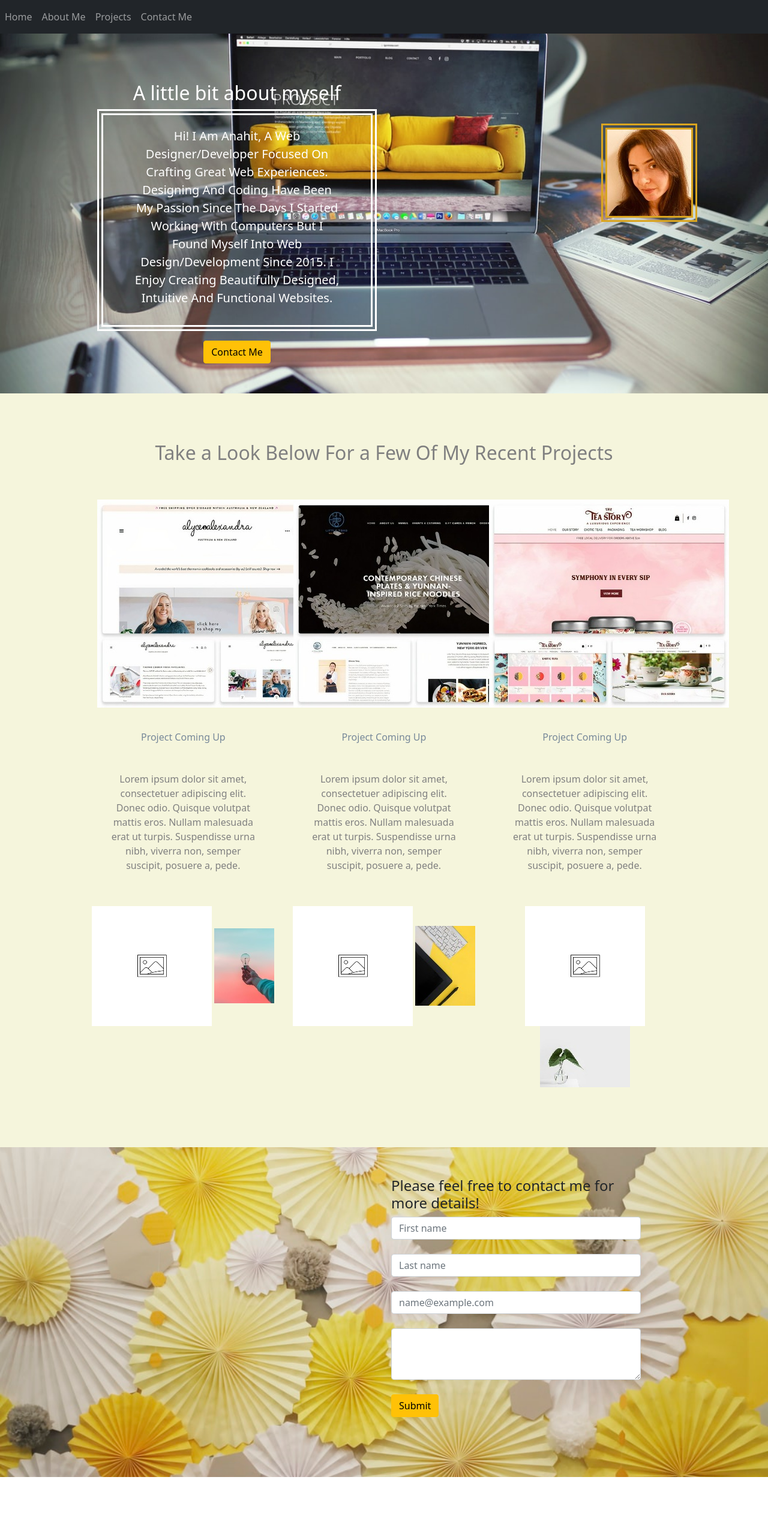
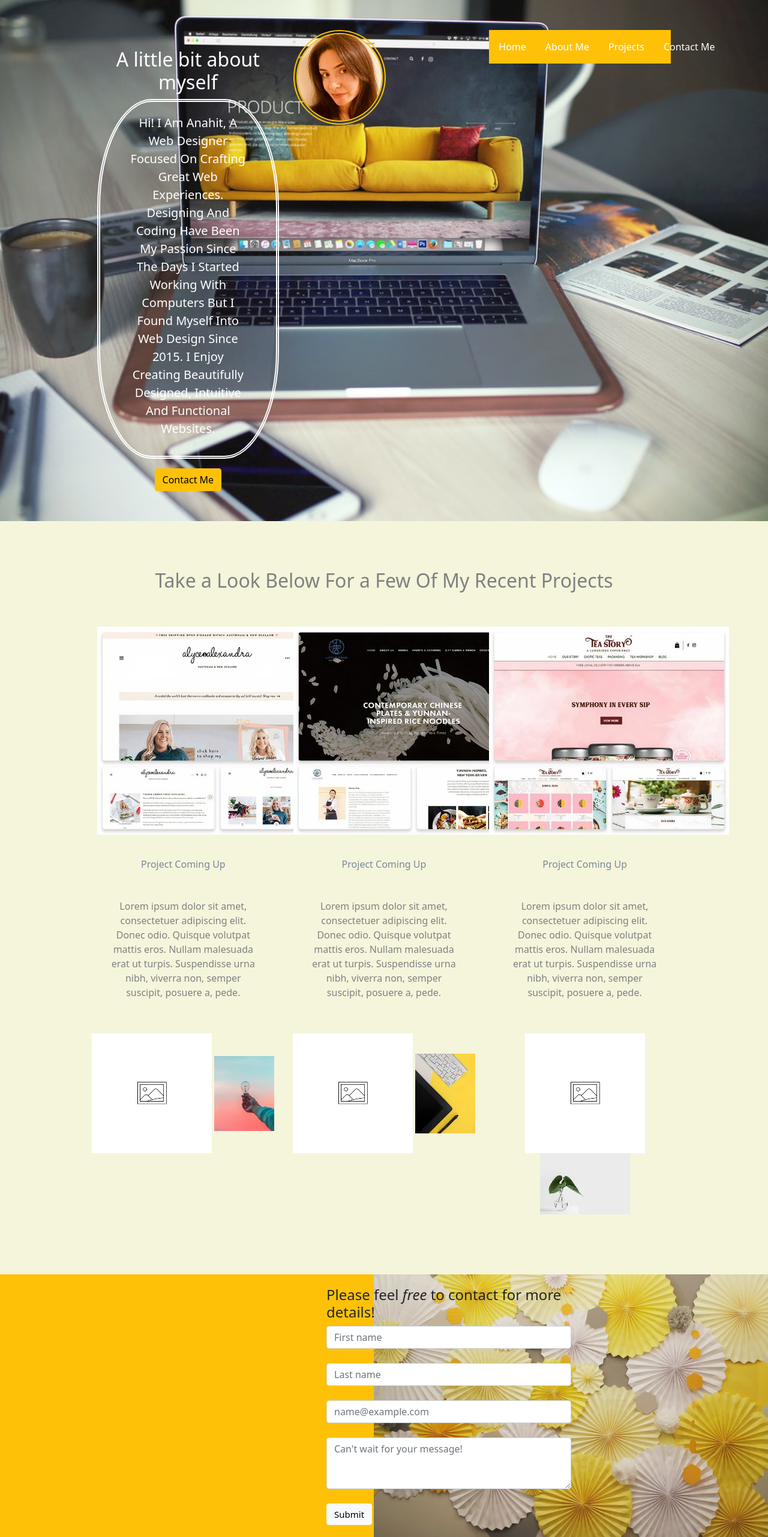
Before and after one commit to ananalb/ananalb-github.io, a plain HTML site: page index.html in a window 1280 px wide. Shown: the whole page at 60% size. Before the commit the page ends 2463 px from the top, so only its background shows below. Drawn offline with nearby package versions, Linux system fonts and the light colour scheme.

Commit message:
making page clean

```diff
--- a/index.html
+++ b/index.html
@@ -9,43 +9,41 @@
     <title>Portfolio</title>
 </head>
 <body>
-    <header>
-            <nav class="navbar navbar-expand-lg navbar-dark bg-dark">
-                <button class="navbar-toggler" type="button" data-toggle="collapse" data-target="#navbarNav" aria-controls="navbarNav" aria-expanded="false" aria-label="Toggle navigation">
+    <section id = "section1">
+        <div class ="container-fluid">
+            <div class="row">
+            <div class = "col-md-4 text-center">
+                <h2>A little bit about myself</h2>
+            <p> Hi! I am Anahit, a web designer focused on crafting great web experiences.
+                Designing and Coding have been my passion since the days I started working with computers but I found myself into web design since 2015.
+                I enjoy creating beautifully designed, intuitive and functional websites.
+            </p>
+            <button type="button" button onclick href ="#footer" class="btn btn-warning">Contact Me</button></br>
+            </div>
+        <div class = "col-md-4"> <img src="img/me.jpeg" class = "mepic" alt="me"></div>
+        <div class = "col-md-4">
+        <nav class="navbar navbar-expand-lg navbar-dark bg-dark">
+                <button class="navbar-toggler" type="button" data-toggle="collapse" data-target="#navbarNav" aria-controls="navbarNav" aria-expanded="true" aria-label="Toggle navigation">
                     <span class="navbar-toggler-icon"></span>
                         </button>
                              <div class="collapse navbar-collapse" id="navbarNav">
                                 <ul class="navbar-nav">
                                     <li class="nav-item active">
-                                    <a class="nav-link" href="#">Home</a>
+                                    <a class="nav-link" href="#section1">Home</a>
                                     </li>
                                     <li class="nav-item">
-                                    <a class="nav-link" href="#">About Me</a>
+                                    <a class="nav-link" href="#section1">About Me</a>
                                     </li>
                                     <li class="nav-item">
-                                    <a class="nav-link" href="#">Projects</a>
+                                    <a class="nav-link" href="#section2">Projects</a>
                                     </li>
                                     <li class="nav-item">
-                                    <a class="nav-link" href="#">Contact Me</a>
+                                    <a class="nav-link" href="#footer">Contact Me</a>
                                     </li>
                                 </ul>
                             </div>
                          </nav>
-     </header>
-    <!-- section1 Aboutme -->
-    <section id = "section1">
-        <div class ="container-fluid">
-            <div class="row">
-            <div class = "col-md-6 text-center">
-                <h2>A little bit about myself</h2>
-            <p> Hi! I am Anahit, a web designer/developer focused on crafting great web experiences.
-                Designing and Coding have been my passion since the days I started working with computers but I found myself into web design/development since 2015.
-                I enjoy creating beautifully designed, intuitive and functional websites.
-            </p>
-            <button type="button" class="btn btn-warning">Contact Me</button></br>
-            </div>
-        <div class = "col-md-6"> <img src="img/me.jpeg" class = "mepic" alt="me">
-        </div>
+
     </div>
 </div>
      </section>
@@ -54,9 +52,9 @@
          <div class = "container-fluid">
         <div class = "row">
             <h2> Take a Look Below For a Few Of My Recent Projects</h2>
-            <div class = "col-md-4"> <img src="img/web1.jpeg" alt="web1"></div>
-            <div class = "col-md-4"> <img src="img/web2.jpeg" alt="web2"></div>
-            <div class = "col-md-4"> <img src="img/web3.jpeg" alt="web3"></div>
+            <div class = "col-md-4 webs"> <img src="img/web1.jpeg" alt="web1"></div>
+            <div class = "col-md-4 webs"> <img src="img/web2.jpeg" alt="web2"></div>
+            <div class = "col-md-4 webs"> <img src="img/web3.jpeg" alt="web3"></div>
         </div>
             <div class = "container-fluid"></div>
             </div>
@@ -96,14 +94,15 @@
     <footer id = "footer">
         <div class = "container-fluid">
             <div class="row">
-                <div class="col-md-6"></div>
-                <div class="col-md-6">
-                    <h4> Please feel free to contact me for more details!</h4>
+                <div class="col-md-2"></div>
+                <div class="col-md-2"></div>
+                <div class="col-md-8">
+                    <h4> Please feel <i>free</i> to contact for more details!</h4>
                   <input type="text" class="form-control" placeholder="First name" aria-label="First name"></br>
                   <input type="text" class="form-control" placeholder="Last name" aria-label="Last name"></br>
                     <input type="email" class="form-control" id="exampleFormControlInput1" placeholder="name@example.com"></br>
-                    <textarea class="form-control" id="exampleFormControlTextarea1" rows="3"></textarea></br>
-                    <button type="button" class="btn btn-warning">Submit</button></br>
+                    <textarea class="form-control" id="exampleFormControlTextarea1" rows="3" placeholder="Can't wait for your message!"></textarea> </br>
+                    <button type="button" class="btn btn-light">Submit</button></br>
                   </div>
                 </div>
               </div>
--- a/styles/style.css
+++ b/styles/style.css
@@ -26,7 +26,8 @@ h2{
     padding: 20px 50px 30px;
     font-size: 20px;
     border-style: double;
-    border-width: 10px;
+    border-width: 5px;
+    border-radius: 30%;
 }
 h3{
     text-align: right;
@@ -42,6 +43,7 @@ h6{
 #section2 p{
     color: grey;
     padding: 40px 30px;
+
 }
 #section2 h2{
     color:grey;
@@ -49,17 +51,62 @@ h6{
 }
 
 .mepic{
-    position: relative;
-    left: 350px;
-    top: 100px;
+
     border-style: double;
-    border-width: 10px;
-    border-color: goldenrod;
+    border-width: 7px;
+    border-color:#ffc107;
+    border-radius: 50%;
+
+}
+.webs:hover{
+    transform: scale(1.2);
 }
 
-footer {
-    padding: 50px 200px 100px;
+   .navbar ul li {
+    display: flex;
+    padding: 0px 8px 0px;
+    white-space: nowrap;
+  }
+
+  .navbar ul li:hover {
+    background-color: black;
+    opacity: 0.8;
+  }
+
+  .navbar ul li a {
+    text-align: center;
+    text-decoration: none;
+    display: block;
+    color: black
+  }
+
+  .navbar-dark .navbar-nav .nav-link{
+      color: white;
+  }
+
+  .bg-dark {
+    background-color:#ffc107!important;
+}
+
+  #footer .container-fluid{
+      width: 60%;
+  }
+
+  footer {
+    padding: 20px 100px;
     background-image: url(../img/background5.jfif);
+    background-position-x: right;
     background-repeat: no-repeat;
-    background-size: cover;
+    background-size: contain;
+    background-color: #ffc107;
+
 }
+
+footer:hover{
+    opacity: 0.9;
+}
+
+.btn-light{
+    color: black;
+    font-size: 15px;
+}
```
Also changed, not shown: img/comp.jpeg (added).
